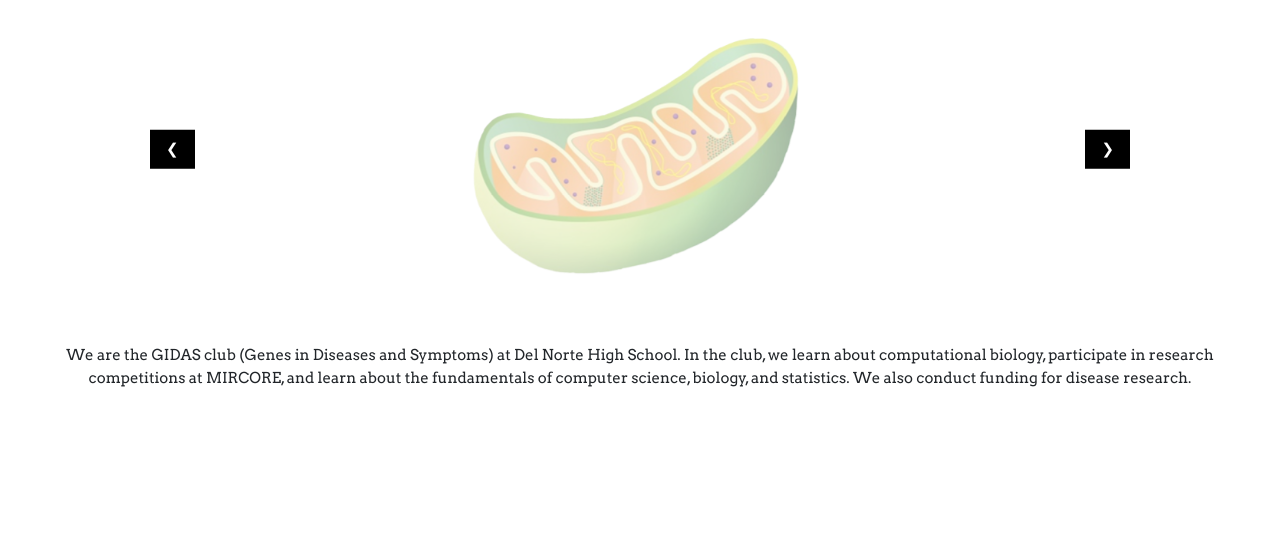
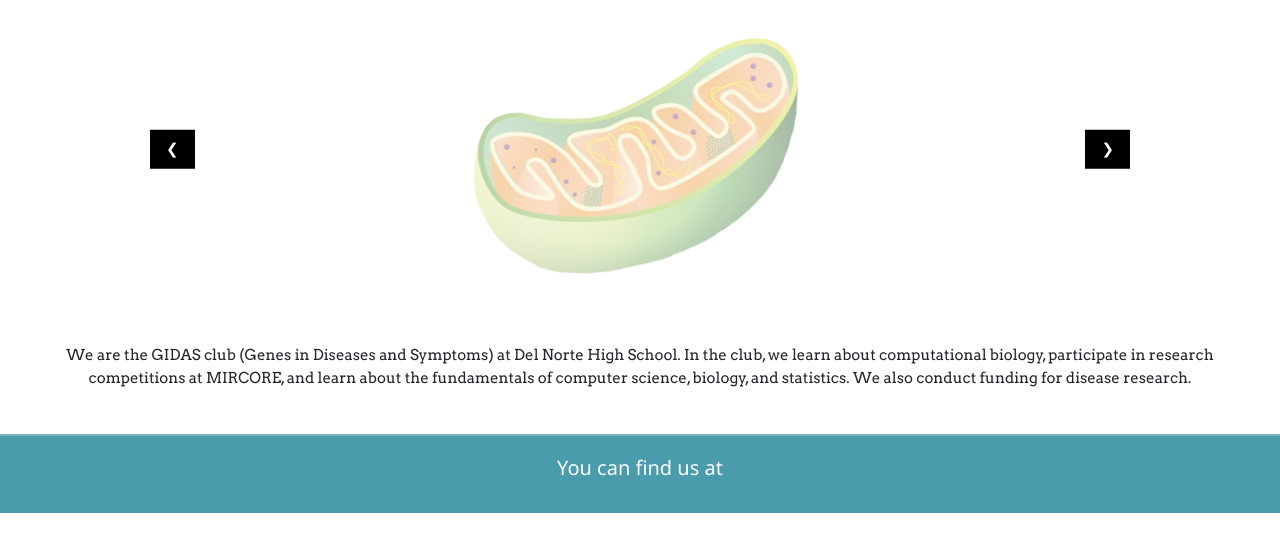
Before and after one commit to VidhiKulkarni/teamlace, a Flask app: page / in a window 1280 px wide. Shown: the part 182-734 px from the top of the page. Run offline with Flask 2, Linux system fonts and the light colour scheme; some libraries are stand-ins or nearby versions.

Commit message:
Added Footer to Home Page

```diff
--- a/templates/index.html
+++ b/templates/index.html
@@ -25,7 +25,128 @@
             <button class="w3-button w3-black w3-display-right" onclick="plusDivs(1)">&#10095;</button>
         </center>
     </div>
+    <head>
+        <style>
+            .fa {
+                padding: 20px;
+                font-size: 30px;
+                width: 50px;
+                text-align: center;
+                text-decoration: none;
+                margin: 5px 2px;
+            }
 
+            .fa:hover {
+                opacity: 0.7;
+            }
+
+            .fa-facebook {
+                background: #3B5998;
+                color: white;
+            }
+
+            .fa-twitter {
+                background: #55ACEE;
+                color: white;
+            }
+
+            .fa-google {
+                background: #dd4b39;
+                color: white;
+            }
+
+            .fa-linkedin {
+                background: #007bb5;
+                color: white;
+            }
+
+            .fa-youtube {
+                background: #bb0000;
+                color: white;
+            }
+
+            .fa-instagram {
+                background: #125688;
+                color: white;
+            }
+
+            .fa-pinterest {
+                background: #cb2027;
+                color: white;
+            }
+
+            .fa-snapchat-ghost {
+                background: #fffc00;
+                color: white;
+                text-shadow: -1px 0 black, 0 1px black, 1px 0 black, 0 -1px black;
+            }
+
+            .fa-skype {
+                background: #00aff0;
+                color: white;
+            }
+
+            .fa-android {
+                background: #a4c639;
+                color: white;
+            }
+
+            .fa-dribbble {
+                background: #ea4c89;
+                color: white;
+            }
+
+            .fa-vimeo {
+                background: #45bbff;
+                color: white;
+            }
+
+            .fa-tumblr {
+                background: #2c4762;
+                color: white;
+            }
+
+            .fa-vine {
+                background: #00b489;
+                color: white;
+            }
+
+            .fa-foursquare {
+                background: #45bbff;
+                color: white;
+            }
+
+            .fa-stumbleupon {
+                background: #eb4924;
+                color: white;
+            }
+
+            .fa-flickr {
+                background: #f40083;
+                color: white;
+            }
+
+            .fa-yahoo {
+                background: #430297;
+                color: white;
+            }
+
+            .fa-soundcloud {
+                background: #ff5500;
+                color: white;
+            }
+
+            .fa-reddit {
+                background: #ff5700;
+                color: white;
+            }
+
+            .fa-rss {
+                background: #ff6600;
+                color: white;
+            }
+        </style>
+    </head>
     <script>
         // first image has index of 1
         let slideIndex = 1;
@@ -54,5 +175,34 @@
     </script>
 
     <div class="text-center fs-6 container-fluid p-5">We are the GIDAS club (Genes in Diseases and Symptoms) at Del Norte High School. In the club, we learn about computational biology, participate in research competitions at MIRCORE, and learn about the fundamentals of computer science, biology, and statistics. We also conduct funding for disease research.</div>
-
+<footer id="footer" class="bg-primary text-white d-flex-column text-center">
+    <hr class="mt-0">
+    <!--Social buttons-->
+    <div class="text-center">
+        <h4>You can find us at</h4>
+        <ul class="list-unstyled list-inline">
+            <li class="list-inline-item">
+                <a href="#!" class="sbtn btn-large mx-1" title="Facebook">
+                    <i class="fab fa-facebook fa-2x"></i>
+                </a>
+            </li>
+            <li class="list-inline-item">
+                <a href="#!" class="sbtn btn-large mx-1" title="Linkedin">
+                    <i class="fab fa-linkedin fa-2x"></i>
+                </a>
+            </li>
+            <li class="list-inline-item">
+                <a href="#!" class="sbtn btn-large mx-1" title="Twitter">
+                    <i class="fab fa-twitter fa-2x"></i>
+                </a>
+            </li>
+            <li class="list-inline-item">
+                <a href="#!" class="sbtn btn-large mx-1" title="Youtube">
+                    <i class="fab fa-youtube fa-2x"></i>
+                </a>
+            </li>
+        </ul>
+    </div>
+    <!--/.Social buttons-->
+</footer>
 {% endblock %}
```
